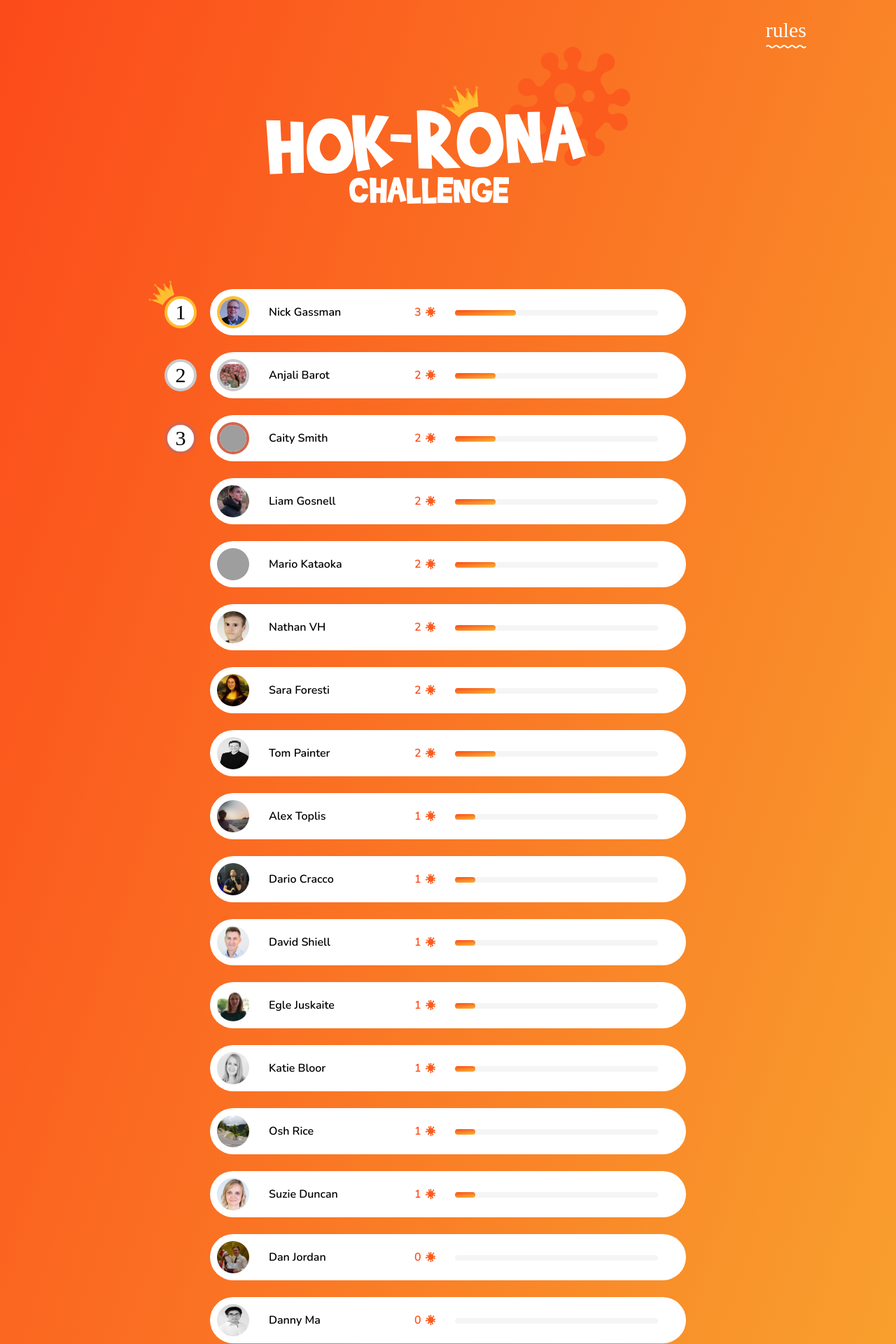
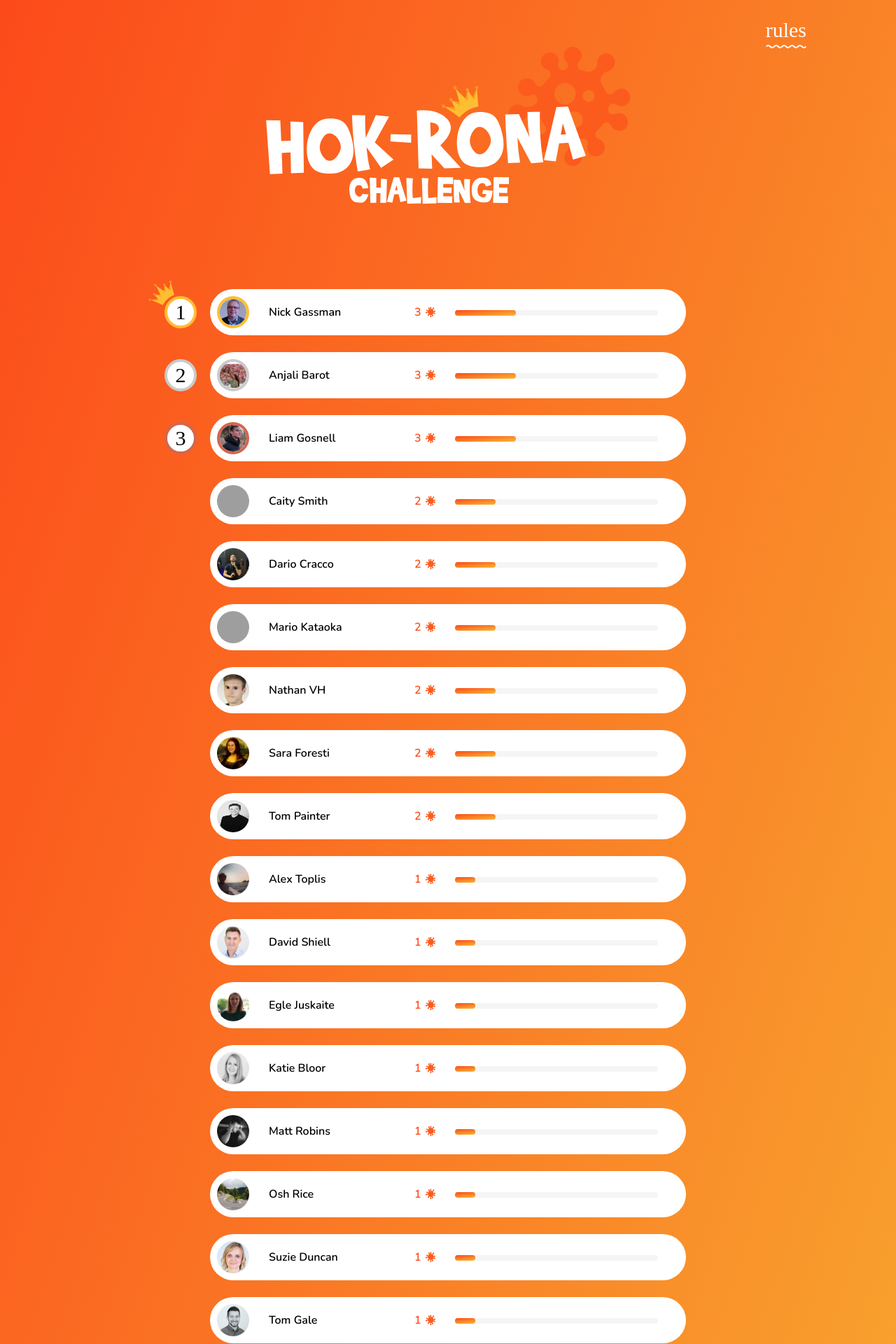
Before and after one commit to LiamGosnell/hokrona.github.io, a Jekyll site: the page built from index.html, in a window 1280 px wide. Shown: the top 1920 px of the page at 70% size. Built offline with Jekyll 4.4.1, drawn with Linux system fonts in a browser that asks for light colours; some web fonts are replaced; some of the changed text lies outside the part shown; grey boxes are pictures that could not be loaded.

Commit message:
leaderboard updates

```diff
--- a/_config.yml
+++ b/_config.yml
@@ -36,14 +36,17 @@ leaderboard:
       score: 3
       image: ../assets/img/people/ng-image.png
     - name: Anjali Barot
-      score: 2
+      score: 3
       image: ../assets/img/people/ab-image.png
+    - name: Liam Gosnell
+      score: 3
+      image: ../assets/img/people/lg-image.png
     - name: Caity Smith
       score: 2
       image: ../assets/img/people/cs-image.png
-    - name: Liam Gosnell
+    - name: Dario Cracco
       score: 2
-      image: ../assets/img/people/lg-image.png
+      image: ../assets/img/people/dc-image.png
     - name: Mario Kataoka
       score: 2
       image: ../assets/img/people/mk-image.png
@@ -59,9 +62,6 @@ leaderboard:
     - name: Alex Toplis
       score: 1
       image: ../assets/img/people/at-image.png
-    - name: Dario Cracco
-      score: 1
-      image: ../assets/img/people/dc-image.png
     - name: David Shiell
       score: 1
       image: ../assets/img/people/ds-image.png
@@ -71,12 +71,18 @@ leaderboard:
     - name: Katie Bloor
       score: 1
       image: ../assets/img/people/kb-image.png
+    - name: Matt Robins
+      score: 1
+      image: ../assets/img/people/mr-image.png
     - name: Osh Rice
       score: 1
       image: ../assets/img/people/or-image.png
     - name: Suzie Duncan
       score: 1
       image: ../assets/img/people/sd-image.png
+    - name: Tom Gale
+      score: 1
+      image: ../assets/img/people/tg-image.png
     - name: Dan Jordan
       score: 0
       image: ../assets/img/people/dj-image.png
@@ -89,12 +95,7 @@ leaderboard:
     - name: Liam Howell
       score: 0
       image: ../assets/img/people/lh-image.png
-    - name: Matt Robins
-      score: 0
-      image: ../assets/img/people/mr-image.png
-    - name: Tom Gale
-      score: 0
-      image: ../assets/img/people/tg-image.png
+
 
 rules:
   title: The rules
```
Also changed, not shown: 2 other files.
